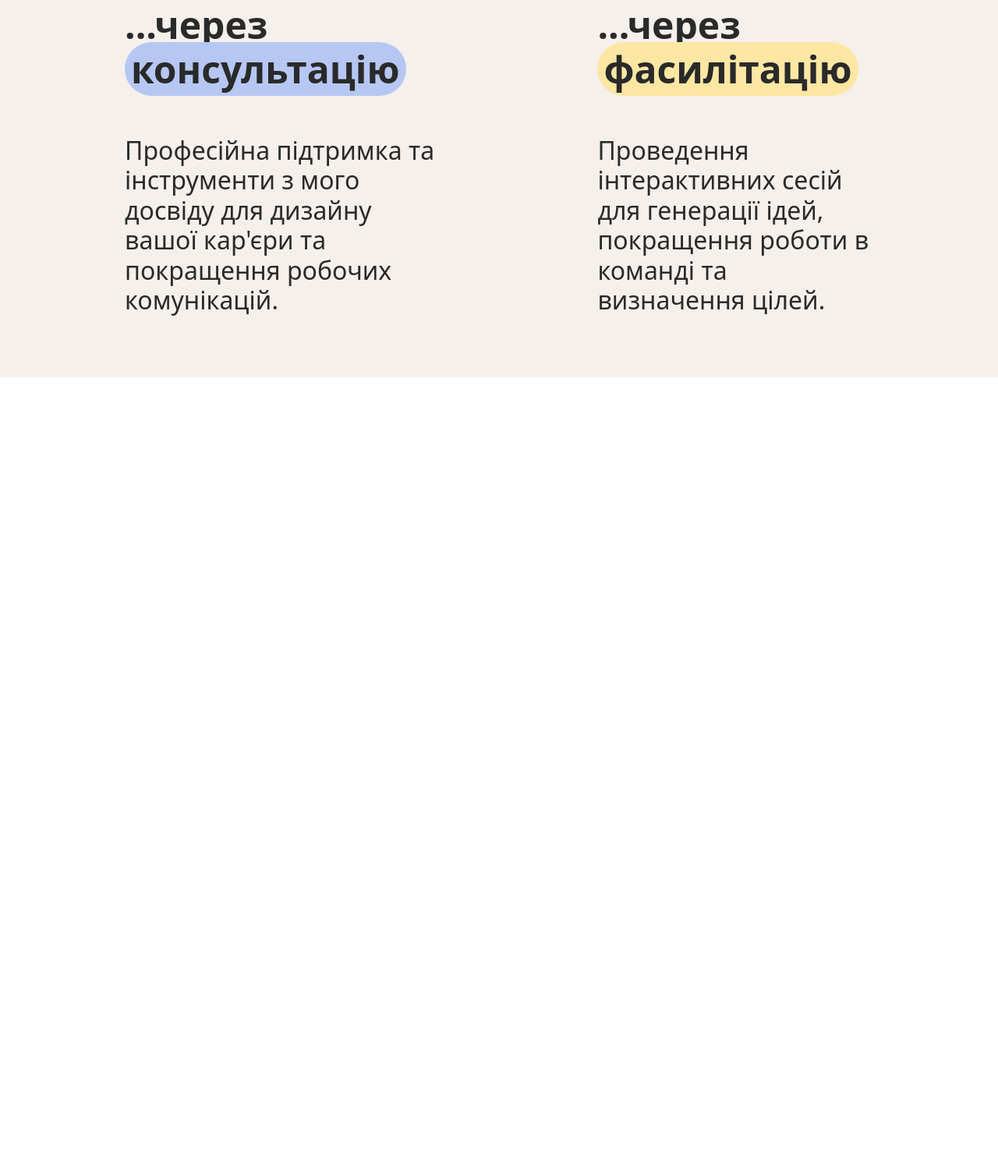
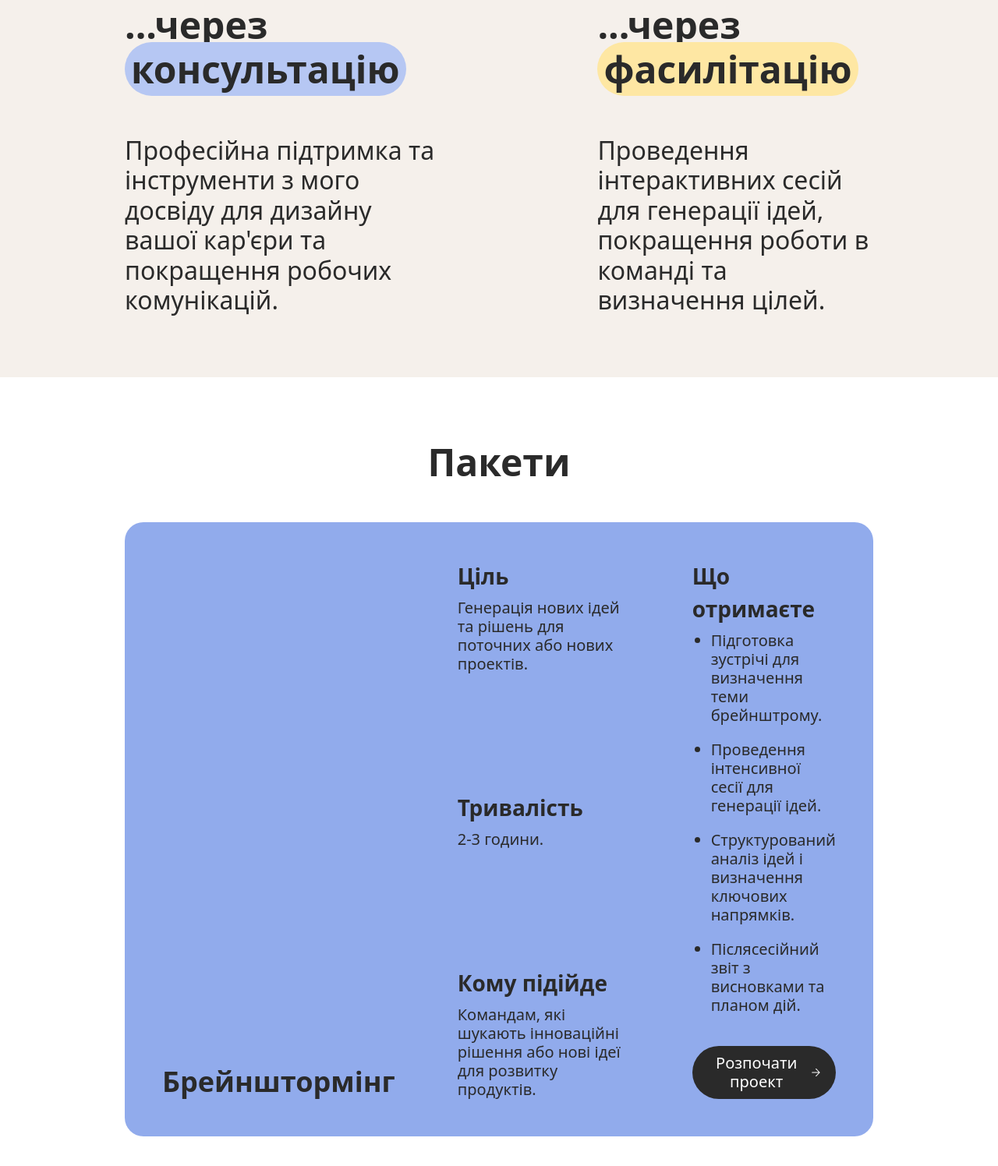
Before and after one commit to yuriyward/kko, an Astro site: page / in a window 1280 px wide. Shown: the part 790-2286 px from the top of the page at 78% size. Before the commit the page ends 1274 px from the top, so only its background shows below. Built offline with nearby package versions, Linux system fonts and the light colour scheme; Astro itself is replaced by a stand-in of ours.

Commit message:
Added services section

```diff
--- a/src/components/Button.astro
+++ b/src/components/Button.astro
@@ -7,7 +7,7 @@ interface Props {
 
 const { text, href, onClick } = Astro.props;
 const commonStyles =
-    "inline-block bg-secondary-night text-white text-button p-2.5 rounded-full hover:bg-gray-800 transition-colors cursor-pointer flex items-center gap-2";
+    "inline-block bg-secondary-night text-white text-button py-2.5 px-5 rounded-full hover:bg-gray-800 transition-colors cursor-pointer flex items-center gap-2";
 ---
 
 {
--- /dev/null
+++ b/src/components/sliders/FirstSlide.astro
@@ -0,0 +1,55 @@
+---
+import Button from "../Button.astro";
+import ArrowRight from "../../assets/arrow-right.svg";
+---
+
+<div class="bg-shades-lagoon-75 rounded-3xl p-12 flex gap-20">
+    <div class="flex justify-between items-end">
+        <h2 class="text-displaySmall">Брейнштормінг</h2>
+    </div>
+
+    <div class="flex flex-col justify-between">
+        <div class="flex flex-col gap-2">
+            <h3 class="text-heading">Ціль</h3>
+            <p class="text-caption">
+                Генерація нових ідей та рішень для поточних або нових проектів.
+            </p>
+        </div>
+        <div class="flex flex-col gap-2">
+            <h3 class="text-heading">Тривалість</h3>
+            <p class="text-caption">2-3 години.</p>
+        </div>
+
+        <div class="flex flex-col gap-2">
+            <h3 class="text-heading">Кому підійде</h3>
+            <p class="text-caption">
+                Командам, які шукають інноваційні рішення або нові ідеї для
+                розвитку продуктів.
+            </p>
+        </div>
+    </div>
+
+    <div class="flex flex-col gap-10">
+        <div class="flex flex-col gap-2">
+            <h3 class="text-heading">Що отримаєте</h3>
+            <ul class="text-caption space-y-5 list-disc list-outside ml-6">
+                <li>Підготовка зустрічі для визначення теми брейнштрому.</li>
+                <li>Проведення інтенсивної сесії для генерації ідей.</li>
+                <li>
+                    Структурований аналіз ідей і визначення ключових напрямків.
+                </li>
+                <li>Післясесійний звіт з висновками та планом дій.</li>
+            </ul>
+        </div>
+
+        <div>
+            <Button text="Розпочати проект">
+                <ArrowRight
+                    slot="after"
+                    title="arrow right icon"
+                    class="w-4 h-4"
+                />
+            </Button>
+        </div>
+    </div>
+</div>
--- /dev/null
+++ b/src/components/sliders/Sliders.astro
@@ -0,0 +1,7 @@
+---
+import FirstSlide from "./FirstSlide.astro";
+---
+
+<div class="flex flex-col gap-20">
+    <FirstSlide />
+</div>
--- a/src/layouts/Landing.astro
+++ b/src/layouts/Landing.astro
@@ -2,12 +2,13 @@
 import Header from "../components/Header.astro";
 import { Image } from "astro:assets";
 import kateHello from "../assets/kate_hello_sqr.webp";
+import Sliders from "../components/sliders/Sliders.astro";
 ---
 
 <div class="text-secondary-night">
     <Header />
     <!-- Who I am? -->
-    <div class="my-20 md:px-40 px-auto">
+    <section class="my-20 md:px-40 px-auto">
         <div class="flex items-center gap-14 mb-8">
             <Image
                 src={kateHello}
@@ -26,9 +27,12 @@ import kateHello from "../assets/kate_hello_sqr.webp";
                 </p>
             </div>
         </div>
-    </div>
+    </section>
 
-    <div class="bg-primary-cotton flex flex-1 md:px-40 px-auto py-20 gap-52">
+    <!-- Services section -->
+    <section
+        class="bg-primary-cotton flex flex-1 md:px-40 px-auto py-20 gap-52"
+    >
         <div class="flex flex-col gap-14">
             <h2 class="text-displayMedium">
                 ...через
@@ -54,5 +58,11 @@ import kateHello from "../assets/kate_hello_sqr.webp";
                 роботи в команді та визначення цілей.
             </p>
         </div>
-    </div>
+    </section>
+
+    <!-- Sliders section -->
+    <section class="md:px-40 px-auto py-20 gap-12 flex flex-col">
+        <h2 class="text-displayMedium text-center">Пакети</h2>
+        <Sliders />
+    </section>
 </div>
--- a/tailwind.config.mjs
+++ b/tailwind.config.mjs
@@ -19,6 +19,7 @@ export default {
 				},
 				shades: {
 					"lagoon-50": "#B6C7F3",
+					"lagoon-75": "#91ABEC",
 				},
 			},
 			fontFamily: {
```
